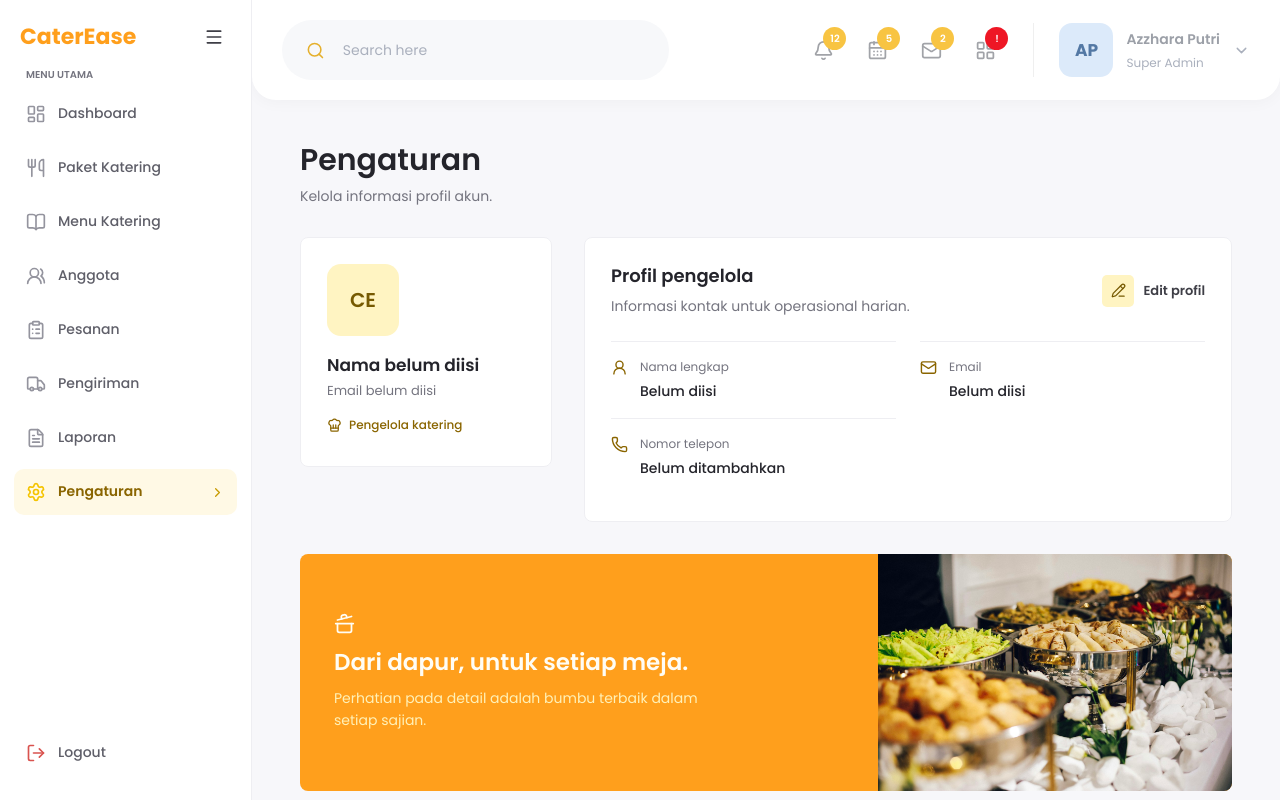
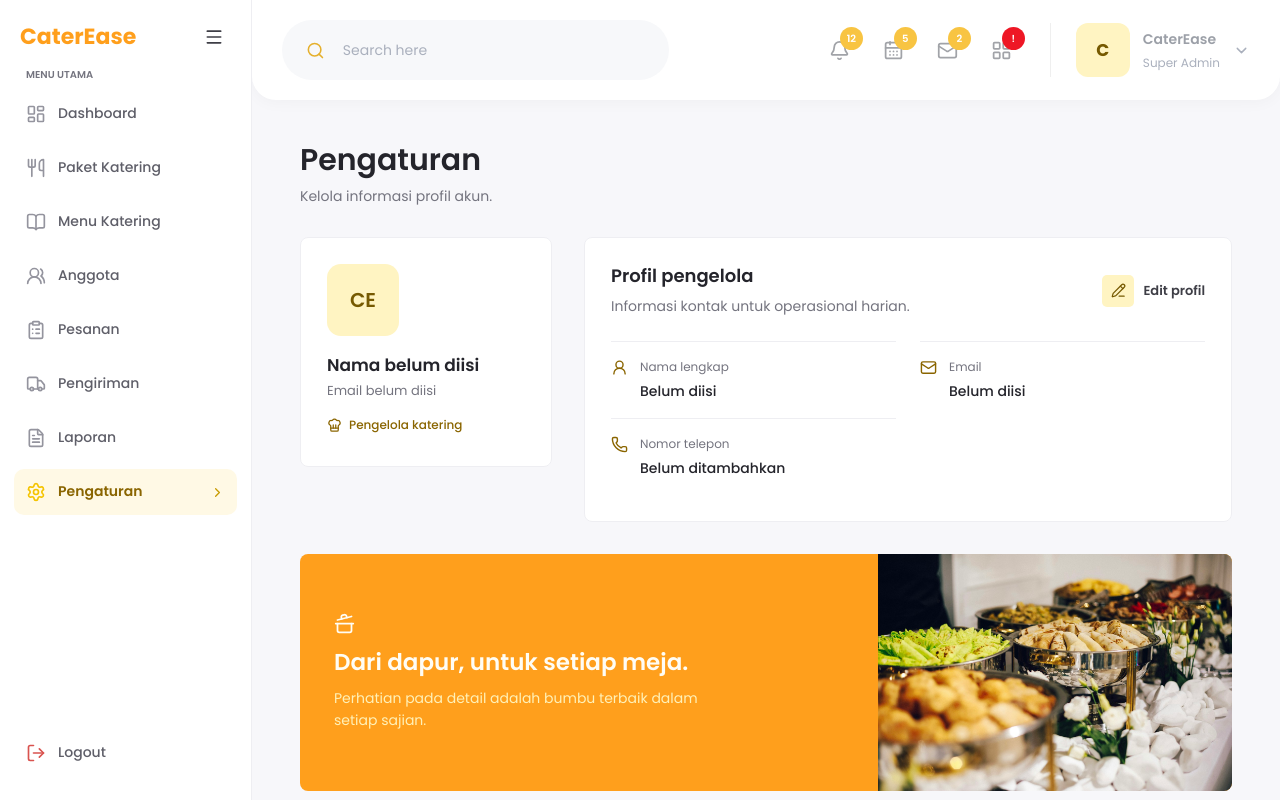
Before and after one commit to Pratama-Raka/CaterEase, a React (Vite) app: page /pengaturan in a window 1280 px wide. Built offline with nearby package versions, Linux system fonts and the light colour scheme; sample sign-in values are in the browser's storage.

Commit message:
fixing the navbar profile logic

```diff
--- a/src/components/Navbar.css
+++ b/src/components/Navbar.css
@@ -120,12 +120,13 @@
   display: grid;
   place-items: center;
   width: 54px;
-  height: 54px;
-  border-radius: 13px;
-  background: #dceafa;
-  color: #5378a4;
+  aspect-ratio: 1;
+  border-radius: 12px;
+  background: #fff4c2;
+  color: #765900;
   font-size: 17px;
   font-weight: 700;
+  flex: none;
 }
 
 .navbar-user strong {
@@ -209,8 +210,8 @@
 
   .navbar-avatar {
     width: 36px;
-    height: 36px;
     font-size: 12px;
+    border-radius: 10px;
   }
 
   .navbar-user,
--- a/src/components/Navbar.jsx
+++ b/src/components/Navbar.jsx
@@ -7,9 +7,22 @@ import {
   ChevronDown,
   Menu,
 } from "lucide-react";
+import { getSession } from "../api/session";
 import "./Navbar.css";
 
 function Navbar({ cari, setCari, onMenuClick }) {
+  const session = getSession();
+  const user = session?.user;
+  const displayName = user?.name || "CaterEase";
+  const initials =
+    displayName
+      .trim()
+      .split(/\s+/)
+      .map((part) => part[0])
+      .slice(0, 2)
+      .join("")
+      .toUpperCase() || "CE";
+
   const notifikasi = [
     { Icon: Bell, jumlah: 12 },
     { Icon: CalendarDays, jumlah: 5 },
@@ -57,10 +70,10 @@ function Navbar({ cari, setCari, onMenuClick }) {
 
         {/* Profil admin */}
         <div className="navbar-profile">
-          <div className="navbar-avatar">AP</div>
+          <div className="navbar-avatar">{initials}</div>
           <div className="navbar-user">
-            <strong>Azzhara Putri</strong>
-            <small>Super Admin</small>
+            <strong>{displayName}</strong>
+            <small>{user?.email || "Super Admin"}</small>
           </div>
           <ChevronDown size={17} />
         </div>
--- a/src/pages/SettingsPage.css
+++ b/src/pages/SettingsPage.css
@@ -361,7 +361,7 @@
     grid-template-columns: 56px minmax(0, 1fr);
     align-items: center;
     column-gap: 14px;
-    padding: 0 0 20px;
+    padding: 16px 14px 20px;
     border-right: 0;
     border-bottom: 1px solid #eeeef2;
   }
```
